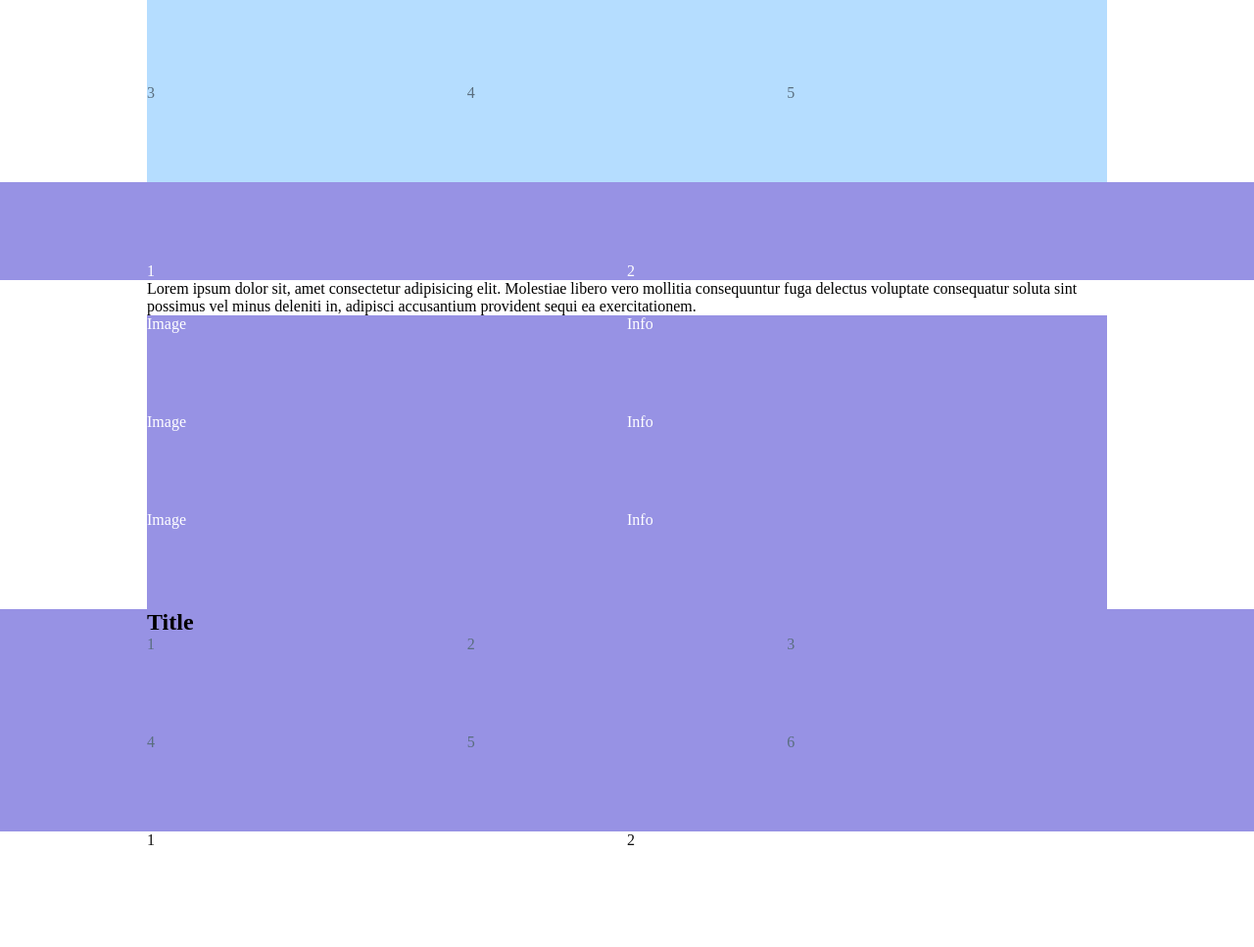
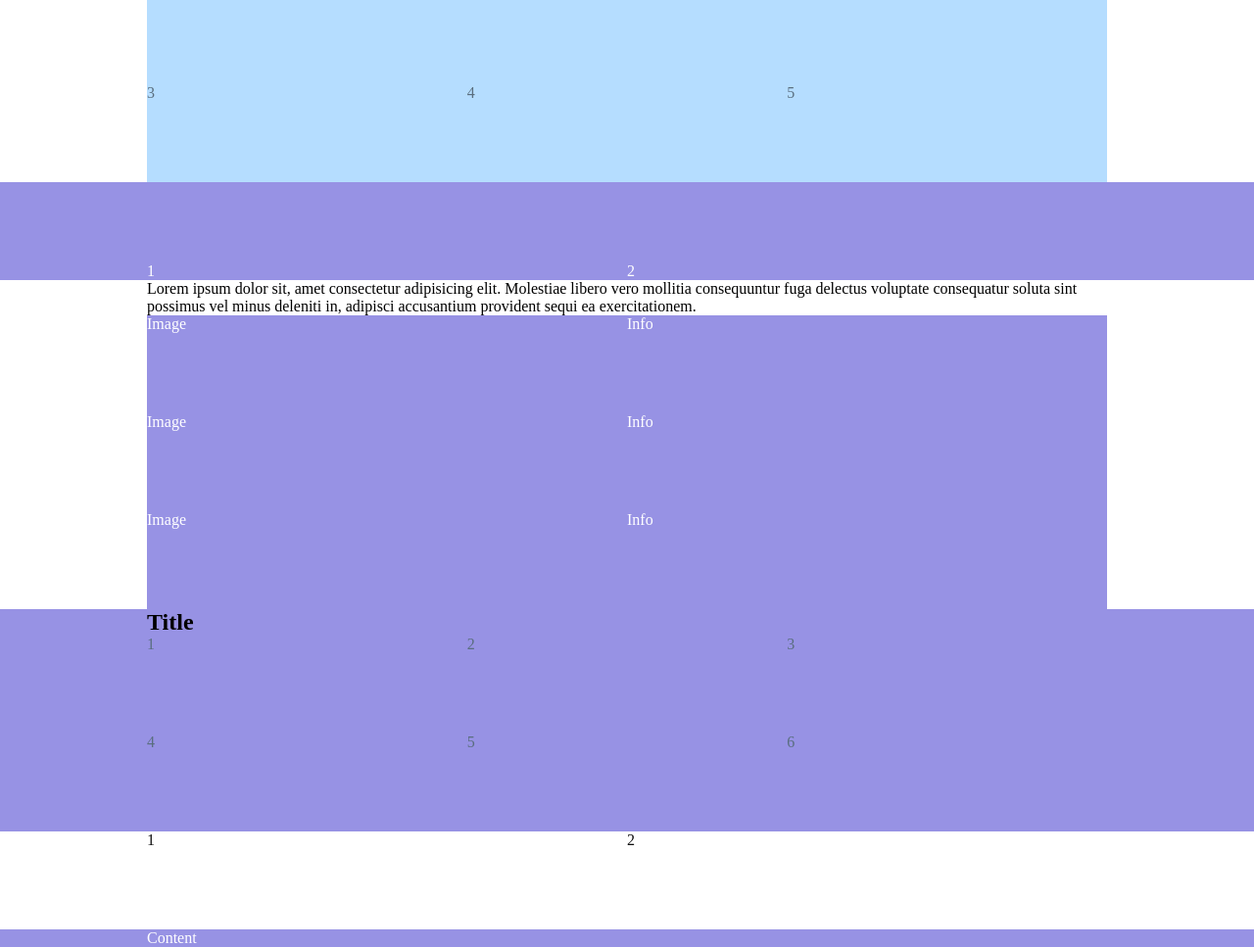
Before and after one commit to giorgiagalbullicavazzini/htmlcss-responsive-layout, a plain HTML site: page index.html in a window 1280 px wide. Shown: the part 32-999 px from the top of the page at 98% size. Drawn offline with Linux system fonts and the light colour scheme.

Commit message:
Start section

```diff
--- /dev/null
+++ b/css/start.css
@@ -0,0 +1,4 @@
+#start {
+  background-color: var(--first-color);
+  color: var(--first-text);
+}
--- a/css/style.css
+++ b/css/style.css
@@ -7,4 +7,5 @@
 @import url(partners.css);
 @import url(planning.css);
 @import url(reset.css);
+@import url(start.css);
 @import url(var.css);
--- a/index.html
+++ b/index.html
@@ -98,6 +98,12 @@
       </div>
     </section>
     <!-- // About -->
+
+    <!-- Start -->
+    <section id="start">
+      <div class="container">Content</div>
+    </section>
+    <!-- // Start -->
   </main>
   <!-- // Main -->
 
```
